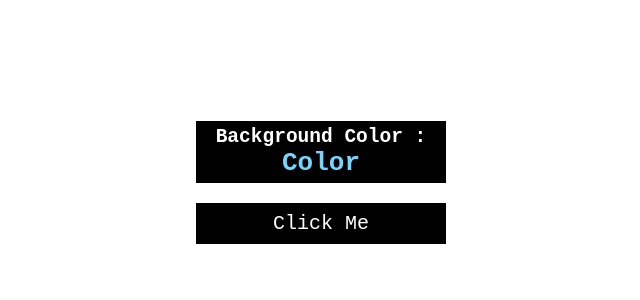
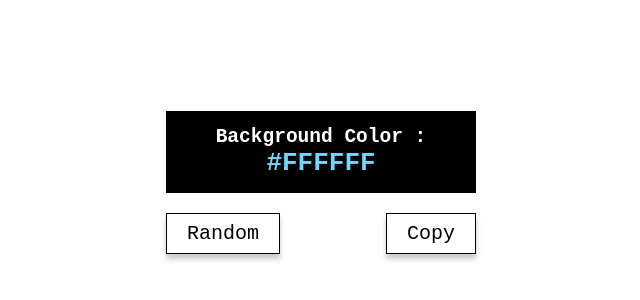
Before and after one commit to Inori-dokusha/mini-projects, a plain HTML site: page color-flipper/index.html in a window 1280 px wide. Shown: the part 218-518 px from the top of the page, without its empty margins (319-959 px from the left). Drawn offline with Linux system fonts and the light colour scheme.

Commit message:
add copy feature

```diff
--- a/color-flipper/index.css
+++ b/color-flipper/index.css
@@ -2,26 +2,31 @@
     margin: 0;
     padding: 0;
     font-family: monospace;
+    box-sizing: border-box;
 }
 
 body {
     display: grid;
+    min-height: 100vh;
     place-content: center;
-    min-height: 100vh;
 }
 
 main {
-    display: grid;
+    display: flex;
+    flex-direction: column;
+    gap: 20px;
+    padding: 20px;
+    min-width: 350px;
 }
 
 .title {
     background-color: black;
     color: white;
-    padding: 5px 20px;
+    padding: 15px 25px;
     text-align: center;
 }
 
-.title > h1 {
+.title>h1 {
     font-size: 1.5rem;
 }
 
@@ -31,11 +36,39 @@ main {
     color: #71D7FF;
 }
 
+.btn {
+    display: flex;
+    justify-content: space-between;
+    position: relative;
+}
+
 button {
-    background-color: black;
+    background-color: white;
     border: 1px solid black;
     padding: 8px 20px;
     font-size: 20px;
-    margin-top: 20px;
-    color: white
+    color: black;
+    box-shadow: 0px 5px 5px rgba(150, 150, 150, 0.5);
 }
+
+.alert {
+    position: absolute;
+    width: 60px;
+    height: 30px;
+    padding: 5px;
+    background-color: dodgerblue;
+    color: white;
+    top: -80px;
+    left: 50%;
+    transform: translateX(-50%);
+    display: flex;
+    align-items: center;
+    justify-content: center;
+    font-size: 13px;
+    z-index: -999;
+    transition: all 300ms;
+}
+
+.alert.on {
+    top: -130px;
+}
--- a/color-flipper/index.html
+++ b/color-flipper/index.html
@@ -1,21 +1,28 @@
 <!doctype html>
 <html lang="en">
+
 <head>
     <meta charset="UTF-8" />
     <meta name="viewport" content="width=device-width, initial-scale=1.0" />
     <meta http-equiv="X-UA-Compatible" content="ie=edge" />
-        <title>Color Flicker</title>
+    <title>Random Color</title>
     <link rel="stylesheet" href="index.css" />
 </head>
+
 <body>
     <main>
         <div class="title">
             <h1>Background Color :</h1>
             <h1 id="color">Color</h1>
         </div>
-            <button>Click Me</button>
+        <div class="btn">
+            <button class="random">Random</button>
+            <button class="copy">Copy</button>
+            <div class="alert">Disalin</div>
+        </div>
     </main>
 
     <script src="index.js"></script>
 </body>
+
 </html>
--- a/color-flipper/index.js
+++ b/color-flipper/index.js
@@ -1,16 +1,30 @@
-document.querySelector("button").addEventListener("click", () => {
-    const result = random(["r1", "g1", "b1", "r2", "g2", "b2"]);
-    const convert = `#${result.join('')}`;
-    document.querySelector("#color").innerHTML = convert;
-    document.body.style.backgroundColor = convert;
+let value = document.querySelector("#color");
+value.textContent = "#FFFFFF";
+document.body.style.backgroundColor = "#FFFFFF";
+
+document.querySelector(".random").addEventListener("click", () => {
+    const color = generateRandomColor();
+    value.textContent = color;
+    document.body.style.backgroundColor = color
 });
 
-const random = (colors) => {
+document.querySelector(".copy").addEventListener("click", () => {
+    const text = document.querySelector("#color").textContent;
+    navigator.clipboard.writeText(text);
+    const alertElement = document.querySelector(".alert");
+    alertElement.classList.add('on');
+    setTimeout(() => {
+        alertElement.classList.remove("on")
+    }, 1000);
+});
+
+function generateRandomColor() {
     const hex = [0, 1, 2, 3, 4, 5, 6, 7, 8, 9, "A", "B", "C", "D", "E", "F"];
-    const result = [];
-    for (let color of colors) {
-        color = Math.trunc(Math.random() * 16);
-        result.push(hex[color])
+    let colorString = "#";
+    for (var i = 0; i < 6; i++) {
+        const getNum = Math.trunc(Math.random() * 16);
+        const result = hex[getNum];
+        colorString += result;
     }
-    return result;
+    return colorString;
 }
```
Lines whose indentation alone changed are shown as unchanged.
